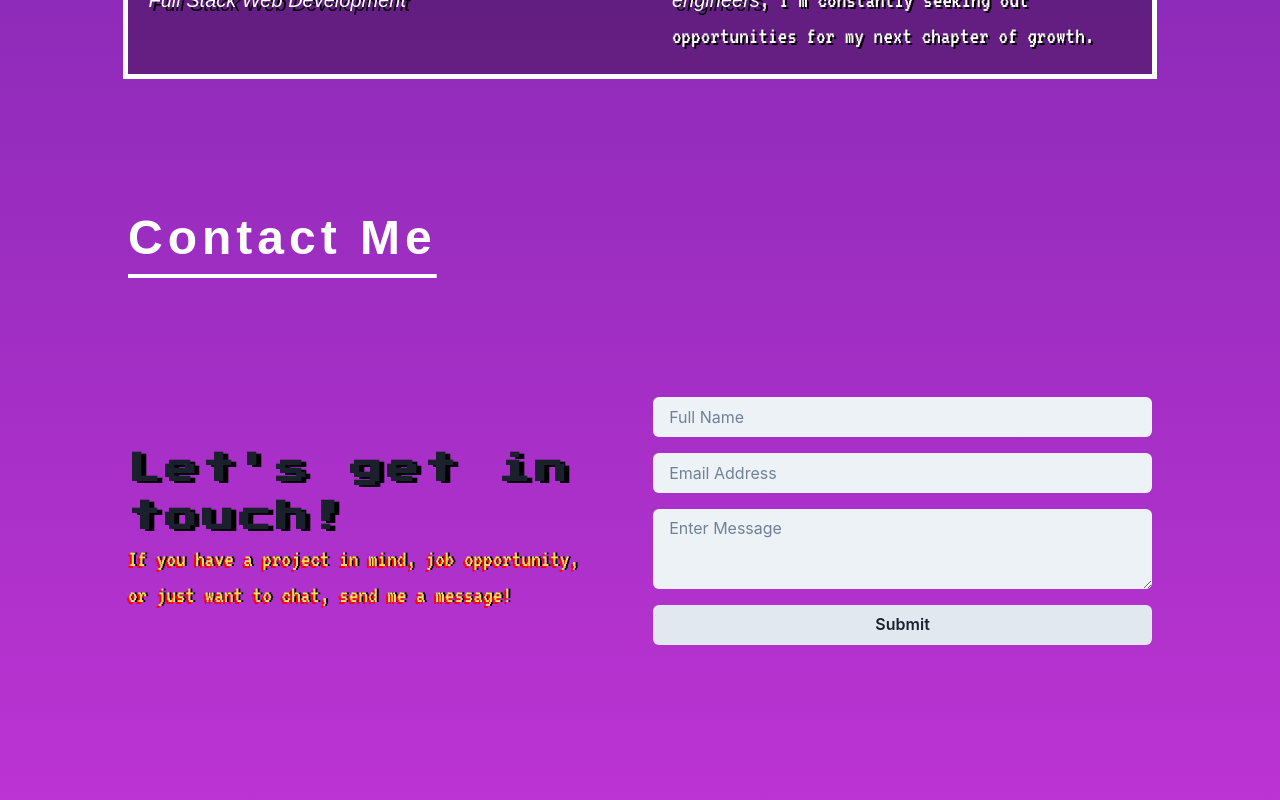
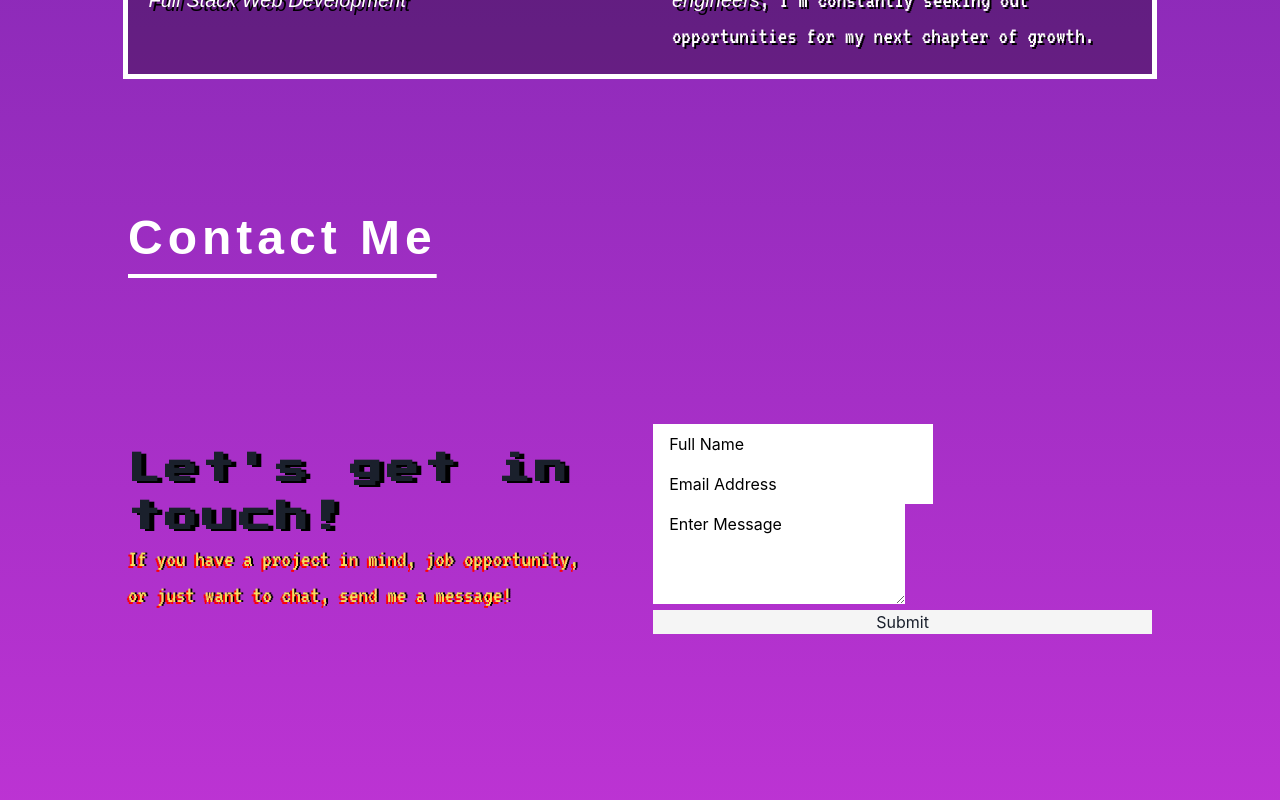
Before and after one commit to CodedMarc/PortfolioSite, a Next.js app: page / in a window 1280 px wide. Shown: the part 1940-2740 px from the top of the page. Built offline with nearby package versions, Linux system fonts and the light colour scheme; a web font is replaced by a local one.

Commit message:
Netlify Form

```diff
--- a/components/ContactForm.tsx
+++ b/components/ContactForm.tsx
@@ -17,49 +17,52 @@ const ContactForm = (props: any) => {
   return (
     <form className={styles.form} style={submitted ? {display: 'none'} : {display: 'block'}} name="contact" method="POST" data-netlify="true">
       <input type="hidden" name="form-name" value="contact" />
-      <Stack spacing={4}>
-        <Input
+        <input
         value={name}
         onChange={(e) => setName(e.target.value)}
         name="FullName"
         required
           placeholder="Full Name"
-          bg={'gray.100'}
-          border={0}
-          color={'gray.500'}
-          _placeholder={{
-            color: 'gray.500',
-          }}
+          // bg={'gray.100'}
+          // border={0}
+          // color={'gray.500'}
+          // _placeholder={{
+          //   color: 'gray.500',
+          // }}
         />
-        <Input
+        <input
         value={email}
         onChange={(e) => setEmail(e.target.value)}
         type="email"
         required
         name="Email"
           placeholder="Email Address"
-          bg={'gray.100'}
-          border={0}
-          color={'gray.500'}
-          _placeholder={{
-            color: 'gray.500',
-          }}
+          // bg={'gray.100'}
+          // border={0}
+          // color={'gray.500'}
+          // _placeholder={{
+          //   color: 'gray.500',
+          // }}
         />
-        <Textarea
+        <textarea
         value={message}
         onChange={(e) => setMessage(e.target.value)}
         name="Message"
         required
         placeholder="Enter Message"
-        bg='gray.100'
-        border={0}
-        color={'gray.500'}
-        _placeholder={{color: 'gray.500'}}/>
-        <Button type="submit" onClick={handleSubmit} fontFamily={'heading'} bg={'gray.200'} color={'gray.800'}>
+        // bg='gray.100'
+        // border={0}
+        // color={'gray.500'}
+        // _placeholder={{color: 'gray.500'}}
+        />
+        <button type="submit" onClick={handleSubmit}
+        // fontFamily={'heading'}
+        // bg={'gray.200'}
+        // color={'gray.800'}
+        >
           Submit
-        </Button>
+        </button>
         <p style={{color: 'yellow', textAlign: 'center'}} className={styles.errorMessage}>{error}</p>
-      </Stack>
       </form>
   )
 }
--- a/pages/index.tsx
+++ b/pages/index.tsx
@@ -5,11 +5,9 @@ import Navbar from '../components/Navbar';
 import Hero from '../components/Hero';
 import Contact from '../components/Contact';
 import Footer from '../components/Footer';
-import { useState } from "react"
-import styles from '../styles/Contact.module.scss';
-import ContactForm from "../components/ContactForm";
+
 const Home: NextPage = () => {
-  const [submitted, setSubmitted] = useState(false);
+
   return (
 
     <div id='index'>
@@ -17,22 +15,7 @@ const Home: NextPage = () => {
       <Hero />
       <Skills />
       <About />
-          <section id='Contact'>
-      <h1 className={styles.title}>Contact Me</h1>
-      <div className={styles.contactContainer}>
-        <div className={styles.contactText}>
-          <h1>Let&apos;s get in touch!</h1>
-          <h2>
-            If you have a project in mind, job opportunity, or just want to chat,
-            send me a message!
-          </h2>
-        </div>
-        <div className={styles.contactForm}>
-          <h1 className={styles.submittedForm} style={submitted ? {display: 'block'} : {display: 'none'}}>Submitted!</h1>
-          <ContactForm submitted={submitted} func={setSubmitted}/>
-        </div>
-      </div>
-    </section>
+      <Contact />
       <Footer />
     </div>
 
--- a/styles/Contact.module.scss
+++ b/styles/Contact.module.scss
@@ -46,7 +46,32 @@
   width: 100%;
 }
 .form {
+  display: flex;
+  flex-direction: column;
+  justify-content: center;
+  align-items: center;
   width: 100%;
+  input {
+    background-color: white;
+    color: black;
+    padding: 0.5em 1em;
+  }
+  input::placeholder {
+    color: black;
+  }
+  button {
+    width: 100%;
+    background-color: whitesmoke;
+  }
+  textarea {
+    background-color: white;
+    color: black;
+    height: 100px;
+    padding: 0.5em 1em;
+  }
+  textarea::placeholder {
+    color: black;
+  }
 }
 @media screen and (max-width: 950px) {
   .title {
```
